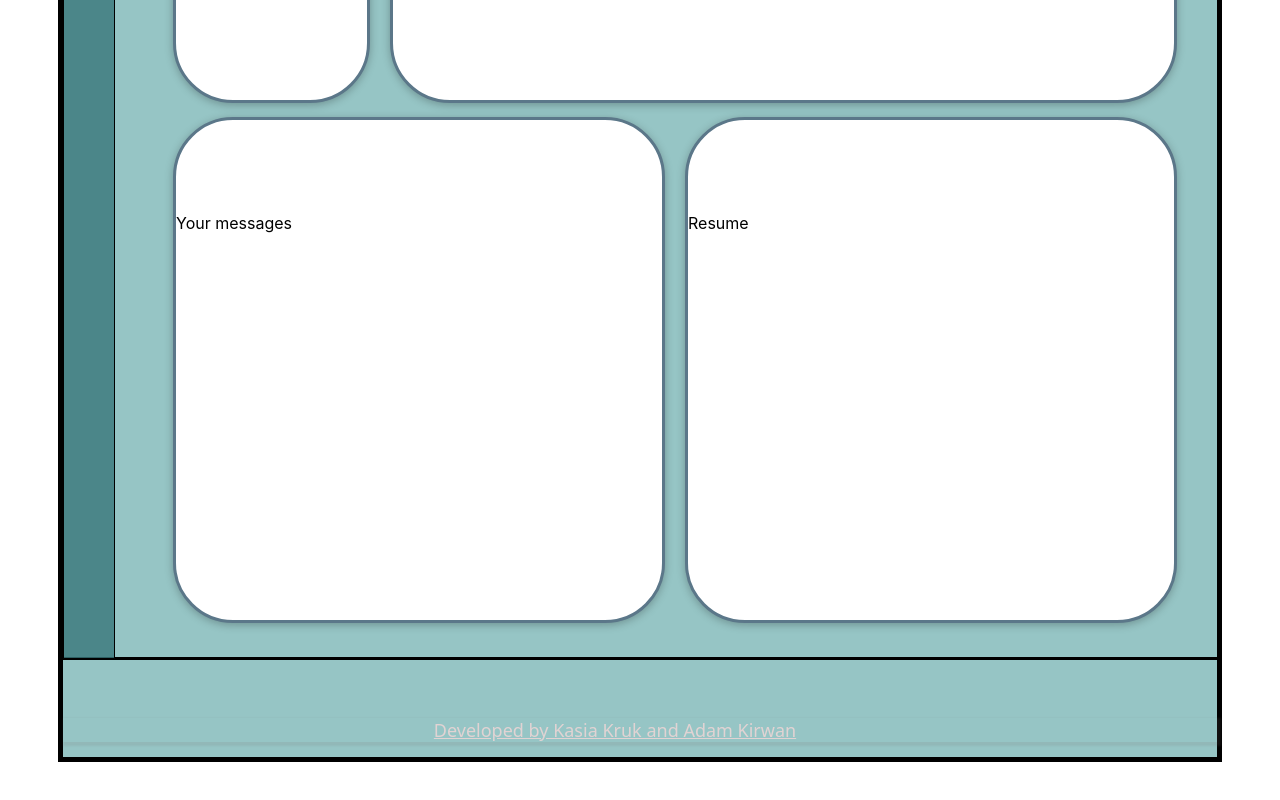
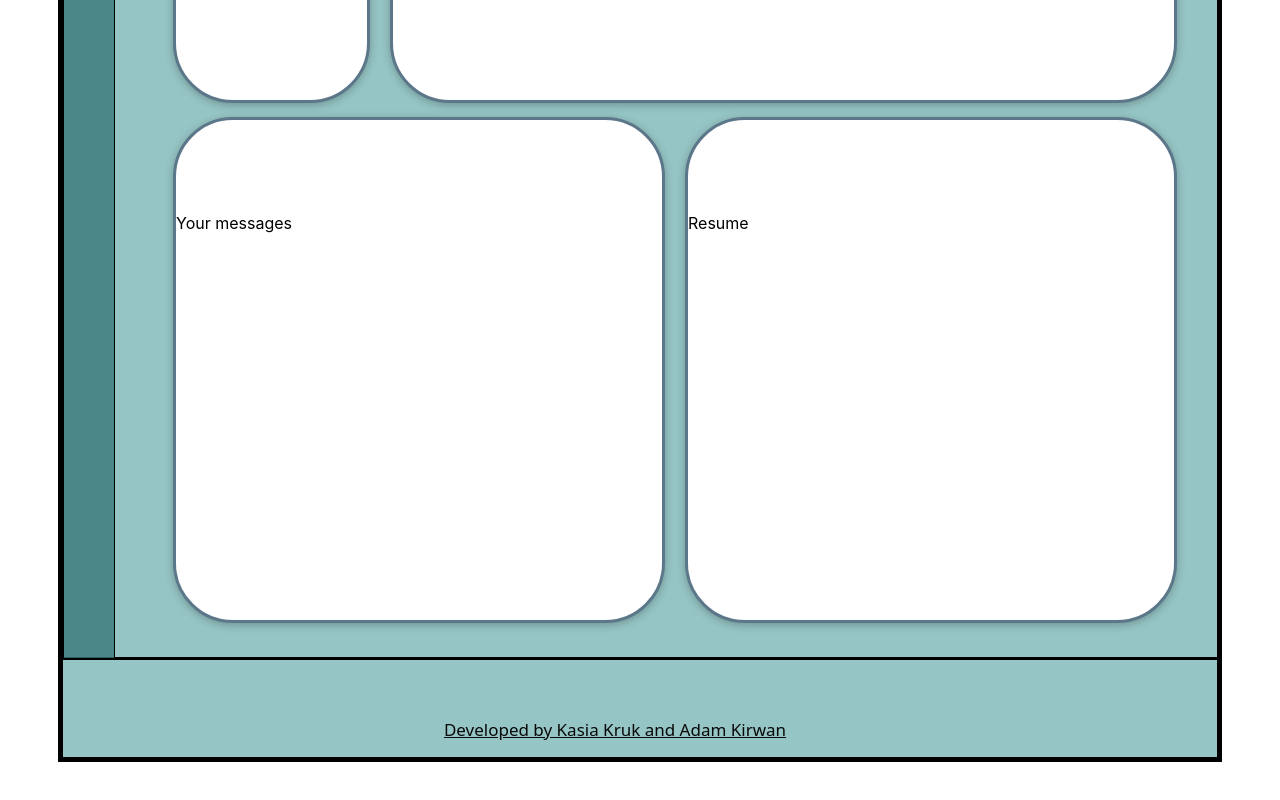
Before and after one commit to KasiaRaven26/Icare, a React (Vite) app in the folder Icare_app/: page /client in a window 1280 px wide. Shown: the part 698-1498 px from the top of the page. Built offline with nearby package versions, Linux system fonts and the light colour scheme.

Commit message:
ourclientsmodified

```diff
--- a/Icare_app/src/client/ClientContent.css
+++ b/Icare_app/src/client/ClientContent.css
@@ -10,7 +10,7 @@
         grid-row: 5;
         grid-column-start: 2;
         grid-column-end: 6;
-        border: 1px solid black;
+
     }
 
     .side-bar {
--- a/Icare_app/src/components/Footer.css
+++ b/Icare_app/src/components/Footer.css
@@ -4,10 +4,11 @@
   justify-content: center;
   padding-right: 50px;
   position:relative;
-  color:#e1d3d3;
-  font-size: 18px;
+  color:#090909;
+  font-size: 17px;
   margin-top: 5%;
   text-decoration-line: underline;
-  box-shadow: 2px 2px 2px 2px rgba(119, 111, 111, 0.15);
+  font-weight: 150;
+
 
 }
--- a/Icare_app/src/components/Modal/ModalContent.css
+++ b/Icare_app/src/components/Modal/ModalContent.css
@@ -27,7 +27,7 @@
   justify-content: center;
   align-items: center;
   z-index: 100;
-  font-weight: 300;
+  font-weight: 200;
 }
 
 .modal-content {
@@ -102,3 +102,11 @@ h1 {
   text-align: center;
   margin: 0 auto;
 }
+
+.client-ptag {
+  padding-top: 70px;
+  padding-bottom: 10px;
+font-size: 25px;
+font-weight: 200;
+
+}
--- a/Icare_app/src/components/Modal/ModalContent.jsx
+++ b/Icare_app/src/components/Modal/ModalContent.jsx
@@ -21,7 +21,7 @@ export function ModalContent({ HidingTheButton }) {
               in The Netherlands, Germany and Italy.
             </p>
             <p>On the private basis with full safety.</p>
-            <p className="border-radius"> <strong>For both sides. </strong></p>
+            <p className="border-radius"> For both sides. </p>
           </div>
           <footer className="click-button">
             <Button onClick={Hide}>Close</Button>
--- a/Icare_app/src/components/Modal/OurClients.jsx
+++ b/Icare_app/src/components/Modal/OurClients.jsx
@@ -13,6 +13,12 @@ export function OurClientsModal({ HidingTheButton }) {
         <div className="modal-content">
           <header>
             <h1 className="highlight"> OUR CLIENTS</h1>
+            <p  className="client-ptag">
+              Our website is a right choice for someone who seeks caring,
+              reliable and verified caregiver.</p>
+
+             <p className="client-ptag">We are taking care of all the formailities! </p>
+
           </header>
           <footer className="click-button">
           <Button onClick={Hide}>Close</Button>
--- a/Icare_app/src/components/login/Login.css
+++ b/Icare_app/src/components/login/Login.css
@@ -97,11 +97,12 @@
 margin-top:100px;
 
 
+
 }
 .submit-button {
 border-radius: 12px;
 margin-left: 70px;
-background-color: rgba(237, 236, 178, 0.791);
+background-color: rgb(245, 235, 221);
 border:1px solid;
 margin-top: 30px;
 margin-bottom: 30px;
```
